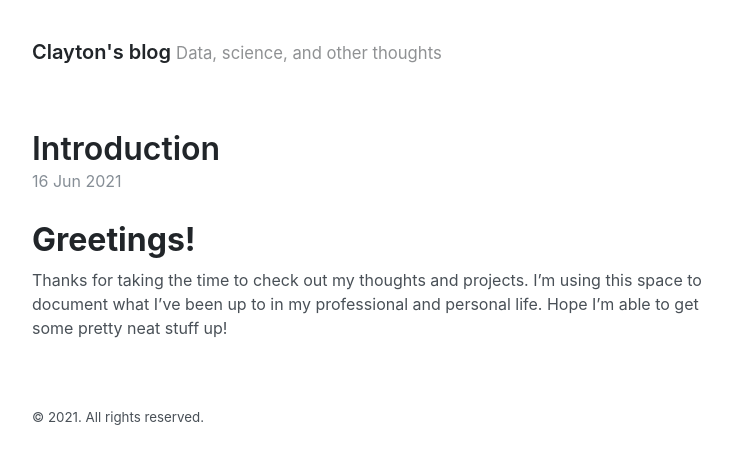
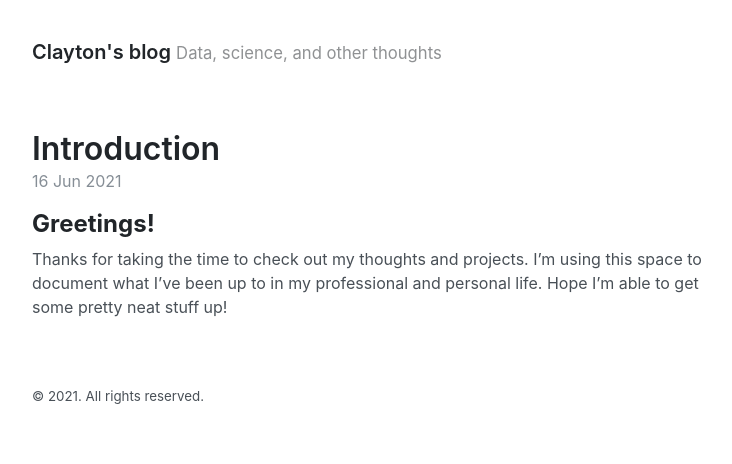
Before and after one commit to ClaytonYoung/ClaytonYoung.github.io, a Jekyll site: the page built from _posts/2021-06-16-introduction.md, in a window 1280 px wide. Shown: the top 464 px of the page, without its empty margins (272-1004 px from the left). Built offline with Jekyll 4.4.1, drawn with Linux system fonts in a browser that asks for light colours.

```diff
--- a/_posts/2021-06-16-introduction.md
+++ b/_posts/2021-06-16-introduction.md
@@ -3,6 +3,6 @@ layout: post
 title: Introduction
 ---
 
-# **Greetings!**
+## **Greetings!**
 
 Thanks for taking the time to check out my thoughts and projects. I'm using this space to document what I've been up to in my professional and personal life. Hope I'm able to get some pretty neat stuff up!
```
